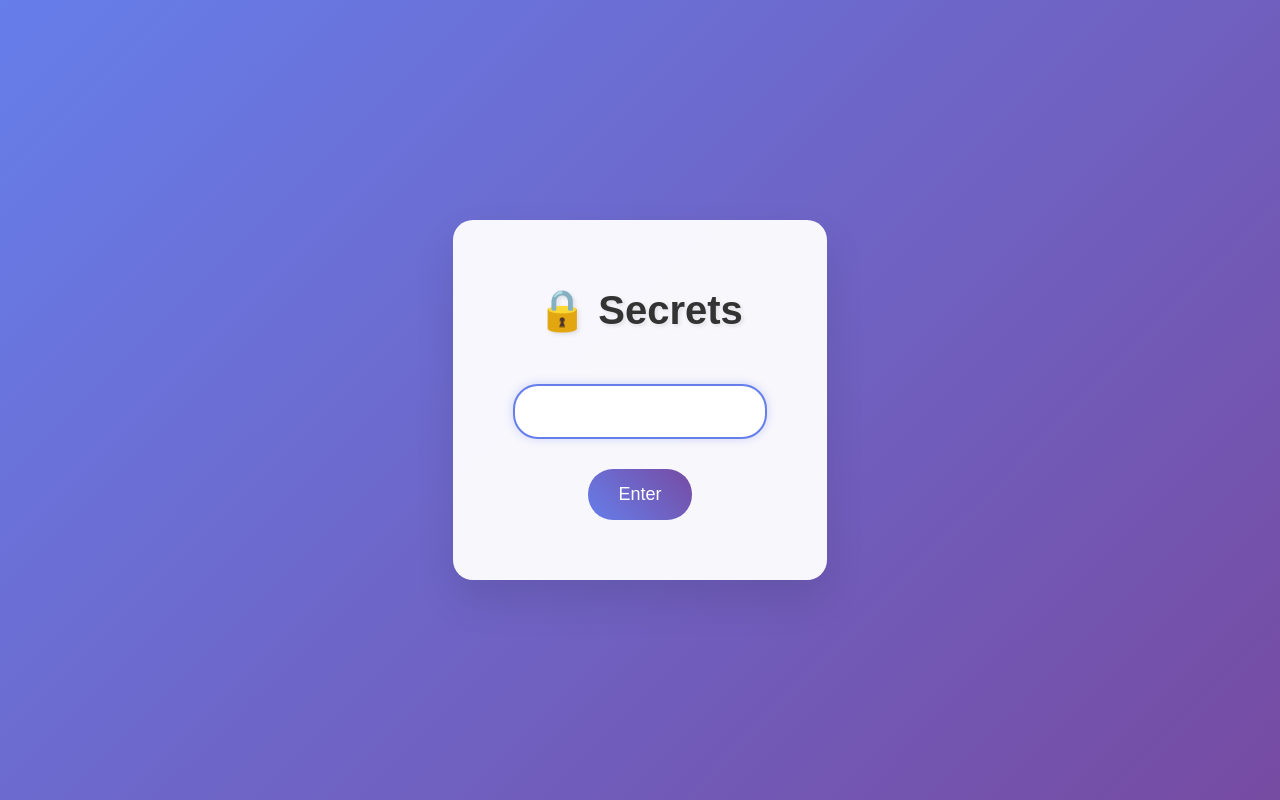
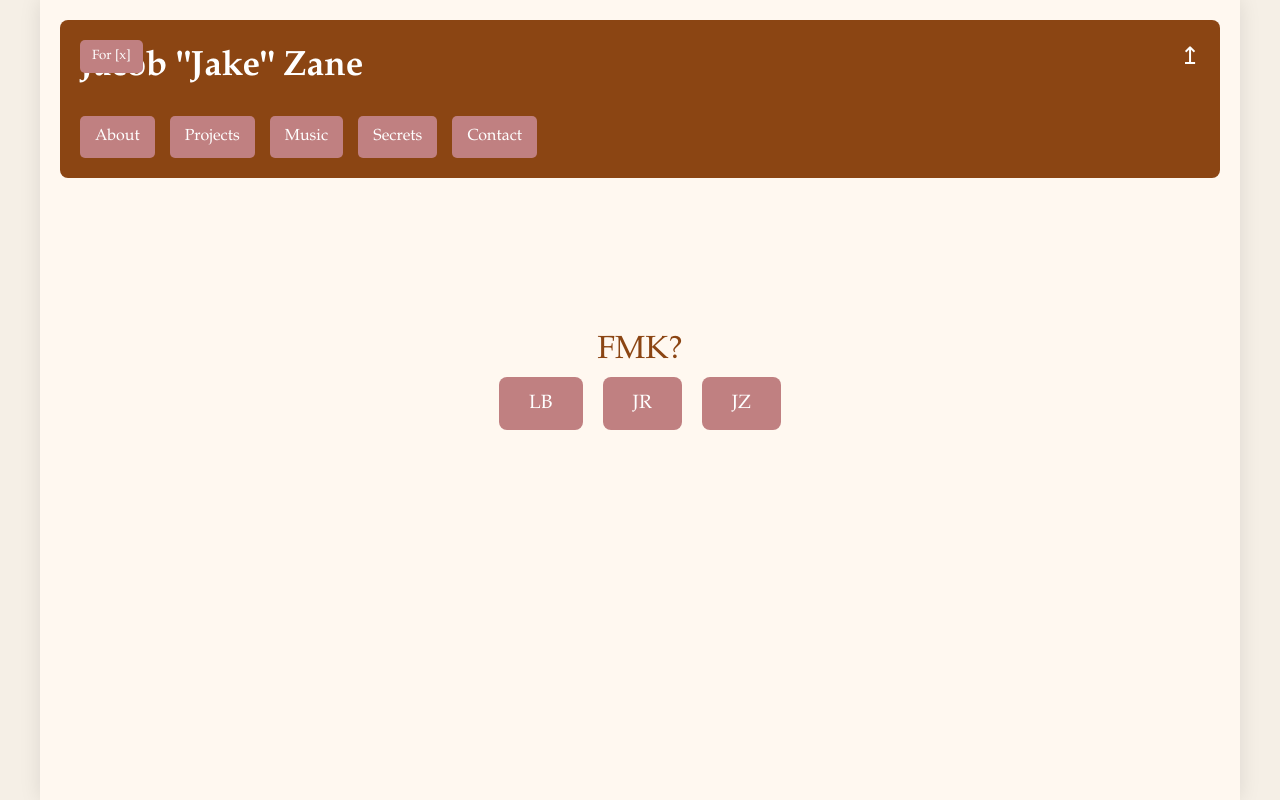
Before and after one commit to jzane8/jzane8.github.io, a PHP site: page /secrets.html in a window 1280 px wide. Run offline with PHP 8.4, Linux system fonts and the light colour scheme.

Commit message:
merge_clean

```diff
--- a/contact.html
+++ b/contact.html
@@ -15,6 +15,7 @@
             </a>
           </h2>
           <div id = "hidearrow" onclick="hideIntro()">&#8613;</div>
+          <button id="theme-switcher">For [x]</button>
 
           <div class = "sidebar">
             <div class = "sidebar-tab" id = "about">
--- a/css/jakestyle.css
+++ b/css/jakestyle.css
@@ -1,10 +1,25 @@
 /* Global Styles & Variables */
 :root {
-  --primary-bg: #AFEEEE; /* Pale Turquoise */
-  --content-bg: #F0FFFF; /* Off-white/Light Cyan */
-  --header-bg: #008080; /* Dark Teal */
-  --sidebar-tab-bg: #20B2AA; /* Light Sea Green */
-  --sidebar-tab-hover-bg: #48D1CC; /* Medium Turquoise */
+  /* Default Romantic Theme */
+  --primary-bg: #F5EFE6; /* Aged Paper */
+  --content-bg: #FFF8F0; /* Cream */
+  --header-bg: #8B4513; /* SaddleBrown/Leather */
+  --sidebar-tab-bg: #C08081; /* Muted Rose */
+  --sidebar-tab-hover-bg: #D291BC; /* Pastel Violet */
+  --text-color: #3a241d;
+  --link-color: #8B4513;
+  --link-hover-color: #A0522D;
+  --border-color: #C08081;
+  --font-family: 'Garamond', 'Times New Roman', serif;
+}
+
+body.theme-turquoise {
+  /* Pale Turquoise Theme */
+  --primary-bg: #AFEEEE;
+  --content-bg: #F0FFFF;
+  --header-bg: #008080;
+  --sidebar-tab-bg: #20B2AA;
+  --sidebar-tab-hover-bg: #48D1CC;
   --text-color: #333;
   --link-color: #008080;
   --link-hover-color: #004d4d;
@@ -23,6 +38,7 @@ body {
   background-color: var(--primary-bg);
   color: var(--text-color);
   line-height: 1.6;
+  transition: background-color 0.5s, color 0.5s;
 }
 
 /* Typography */
@@ -91,6 +107,7 @@ ol li {
   background-color: var(--content-bg);
   box-shadow: 0 0 20px rgba(0, 0, 0, 0.1);
   min-height: 100vh;
+  transition: background-color 0.5s;
 }
 
 .intro {
@@ -159,6 +176,25 @@ ol li {
 
 .intro.minimized #hidearrow {
   transform: rotate(180deg);
+}
+
+/* Theme Switcher */
+#theme-switcher {
+  position: absolute;
+  top: 20px;
+  left: 20px;
+  background-color: var(--sidebar-tab-bg);
+  color: white;
+  border: none;
+  padding: 8px 12px;
+  border-radius: 5px;
+  cursor: pointer;
+  font-family: var(--font-family);
+  transition: background-color 0.3s ease;
+}
+
+#theme-switcher:hover {
+  background-color: var(--sidebar-tab-hover-bg);
 }
 
 /* Sidebar */
@@ -422,6 +458,91 @@ ol li {
   margin-right: 10px;
 }
 
+/* Password Protected Section */
+.password-protected-section {
+  display: flex;
+  flex-direction: column;
+  align-items: center;
+  justify-content: center;
+  height: 400px; /* Adjust as needed */
+  text-align: center;
+}
+
+.password-prompt {
+  font-size: 2em;
+  margin-bottom: 20px;
+  color: var(--header-bg);
+  font-family: var(--font-family);
+}
+
+.password-buttons {
+  display: flex;
+  gap: 20px;
+  margin-bottom: 30px;
+}
+
+.password-button {
+  background-color: var(--sidebar-tab-bg);
+  color: white;
+  border: none;
+  padding: 15px 30px;
+  border-radius: 8px;
+  font-size: 1.2em;
+  cursor: pointer;
+  transition: background-color 0.3s ease, transform 0.3s ease;
+  font-family: var(--font-family);
+}
+
+.password-button:hover {
+  background-color: var(--sidebar-tab-hover-bg);
+  transform: translateY(-3px);
+}
+
+.animation-area {
+  width: 100px;
+  height: 90px;
+  background: transparent;
+  position: relative;
+  margin: 0 auto;
+  transform: scale(0);
+  opacity: 0;
+  transition: transform 0.5s ease-in-out, opacity 0.5s ease-in-out;
+  z-index: 2;
+}
+.animation-area.heart-animate {
+  opacity: 1;
+  transform: scale(2);
+}
+.animation-area .heart {
+  position: absolute;
+  top: 10px;
+  left: 10px;
+  width: 80px;
+  height: 70px;
+  background: #FF69B4;
+  transform: rotate(-45deg);
+  border-radius: 40px 40px 0 0;
+  z-index: 2;
+  box-shadow: 0 0 30px 10px #FFB6C1;
+}
+.animation-area .heart:after,
+.animation-area .heart:before {
+  content: "";
+  position: absolute;
+  width: 80px;
+  height: 70px;
+  background: #FF69B4;
+  border-radius: 40px 40px 0 0;
+}
+.animation-area .heart:before {
+  left: -40px;
+  top: 0;
+}
+.animation-area .heart:after {
+  top: -40px;
+  left: 0;
+}
+
 /* Responsive Design */
 @media (max-width: 768px) {
   .wrap {
--- a/esports.html
+++ b/esports.html
@@ -15,6 +15,7 @@
           </a>
         </h2>
         <div id = "hidearrow" onclick="hideIntro()">&#8613;</div>
+        <button id="theme-switcher">For [x]</button>
 
         <div class = "sidebar">
           <div class = "sidebar-tab" id = "about">
--- a/header.html
+++ b/header.html
@@ -1,3 +1,6 @@
 <link rel="stylesheet" href="css/jakestyle.css">
 <script src="https://ajax.googleapis.com/ajax/libs/jquery/3.7.1/jquery.min.js"></script>
 <script src="js/jakescript.js"></script>
+
+<!-- Theme Switcher Button -->
+<button id="theme-switcher" style="position: absolute; top: 20px; right: 40px; z-index: 1000;">Switch Theme</button>
--- a/index.html
+++ b/index.html
@@ -14,6 +14,7 @@
           </a>
         </h2>
         <div id = "hidearrow" onclick="hideIntro()">&#8613;</div>
+        <button id="theme-switcher">For [x]</button>
 
         <div class = "sidebar">
           <div class = "sidebar-tab" id = "about">
--- a/music.html
+++ b/music.html
@@ -15,6 +15,7 @@
           </a>
         </h2>
         <div id = "hidearrow" onclick="hideIntro()">&#8613;</div>
+        <button id="theme-switcher">For [x]</button>
 
         <div class = "sidebar">
           <div class = "sidebar-tab" id = "about">
--- a/projects.html
+++ b/projects.html
@@ -14,6 +14,7 @@
           </a>
         </h2>
         <div id = "hidearrow" onclick="hideIntro()">&#8613;</div>
+        <button id="theme-switcher">For [x]</button>
 
         <div class = "sidebar">
           <div class = "sidebar-tab" id = "about">
--- a/secrets.html
+++ b/secrets.html
@@ -1,486 +1,53 @@
-<!DOCTYPE html>
-<html lang="en">
+<HTML>
   <head>
-    <meta charset="UTF-8">
-    <meta name="viewport" content="width=device-width, initial-scale=1.0">
-    <title>Secrets</title>
-    <style>
-        body {
-            margin: 0;
-            padding: 0;
-            background: linear-gradient(135deg, #667eea 0%, #764ba2 100%);
-            font-family: 'Arial', sans-serif;
-            display: flex;
-            justify-content: center;
-            align-items: center;
-            min-height: 100vh;
-            /* overflow: hidden; */
-        }
-
-        .password-container {
-            background: rgba(255, 255, 255, 0.95);
-            padding: 40px;
-            border-radius: 20px;
-            box-shadow: 0 20px 40px rgba(0, 0, 0, 0.1);
-            text-align: center;
-            backdrop-filter: blur(10px);
-        }
-
-        .password-container h1 {
-            color: #333;
-            margin-bottom: 30px;
-            font-size: 2.5em;
-            text-shadow: 2px 2px 4px rgba(0, 0, 0, 0.1);
-        }
-
-        .password-input {
-            padding: 15px 25px;
-            font-size: 18px;
-            border: 2px solid #ddd;
-            border-radius: 25px;
-            width: 200px;
-            margin: 20px;
-            text-align: center;
-            transition: all 0.3s ease;
-        }
-
-        .password-input:focus {
-            outline: none;
-            border-color: #667eea;
-            box-shadow: 0 0 10px rgba(102, 126, 234, 0.3);
-        }
-
-        .password-btn {
-            padding: 15px 30px;
-            font-size: 18px;
-            background: linear-gradient(45deg, #667eea, #764ba2);
-            color: white;
-            border: none;
-            border-radius: 25px;
-            cursor: pointer;
-            transition: all 0.3s ease;
-            margin: 10px;
-        }
-
-        .password-btn:hover {
-            transform: translateY(-2px);
-            box-shadow: 0 10px 20px rgba(0, 0, 0, 0.2);
-        }
-
-        .game-container {
-            display: none;
-            text-align: center;
-            width: 100%;
-            height: 100vh;
-            background: linear-gradient(to bottom, #87CEEB 0%, #98FB98 100%);
-            position: relative;
-            /* overflow: hidden; */
-        }
-
-        #gameCanvas {
-            border: 3px solid #333;
-            border-radius: 10px;
-            box-shadow: 0 10px 30px rgba(0, 0, 0, 0.3);
-            background: linear-gradient(to bottom, #87CEEB 0%, #98FB98 70%, #90EE90 100%);
-        }
-
-        .game-ui {
-            position: absolute;
-            top: 20px;
-            left: 50%;
-            transform: translateX(-50%);
-            color: #333;
-            font-size: 24px;
-            font-weight: bold;
-            text-shadow: 2px 2px 4px rgba(255, 255, 255, 0.8);
-            z-index: 10;
-        }
-
-        .game-controls {
-            position: absolute;
-            bottom: 20px;
-            left: 50%;
-            transform: translateX(-50%);
-            color: #333;
-            font-size: 18px;
-            text-shadow: 1px 1px 2px rgba(255, 255, 255, 0.8);
-        }
-
-        .error-message {
-            color: #ff4757;
-            margin-top: 10px;
-            font-size: 16px;
-        }
-
-        .game-over {
-            position: absolute;
-            top: 50%;
-            left: 50%;
-            transform: translate(-50%, -50%);
-            background: rgba(255, 255, 255, 0.95);
-            padding: 30px;
-            border-radius: 15px;
-            box-shadow: 0 10px 30px rgba(0, 0, 0, 0.3);
-            text-align: center;
-            display: none;
-            z-index: 20;
-        }
-
-        .restart-btn {
-            padding: 10px 20px;
-            font-size: 16px;
-            background: #667eea;
-            color: white;
-            border: none;
-            border-radius: 20px;
-            cursor: pointer;
-            margin-top: 15px;
-            transition: all 0.3s ease;
-        }
-
-        .restart-btn:hover {
-            background: #764ba2;
-            transform: translateY(-2px);
-        }
-    </style>
+      <title>Jake Zane - Secrets</title>
+      <link rel="stylesheet" href="css/jakestyle.css">
+      <script src="https://ajax.googleapis.com/ajax/libs/jquery/3.7.1/jquery.min.js"></script>
+      <script src="js/jakescript.js"></script>
   </head>
   <body>
-    <div class="password-container" id="passwordContainer">
-        <h1>🔒 Secrets</h1>
-        <input type="password" id="passwordInput" class="password-input" placeholder="">
-        <br>
-        <button onclick="checkPassword()" class="password-btn">Enter</button>
-        <div id="errorMessage" class="error-message"></div>
+    <div class = "wrap">
+      <div class = "intro" id = "intro">
+        <h2>
+          <a href = "index.html">
+          <b> Jacob "Jake" Zane </b>
+          </a>
+        </h2>
+        <div id = "hidearrow" onclick="hideIntro()">&#8613;</div>
+        <button id="theme-switcher">For [x]</button>
+
+        <div class = "sidebar">
+          <div class = "sidebar-tab" id = "about">
+            <a href = "index.html"> About </a>
           </div>
-
-    <div class="game-container" id="gameContainer">
-        <div class="game-ui">
-            <div>Score: <span id="score">0</span></div>
-            <div>High Score: <span id="highScore">0</span></div>
+          <div class = "sidebar-tab" id = "projects">
+            <a href = "projects.html"> Projects </a>
           </div>
-        <canvas id="gameCanvas" width="800" height="400"></canvas>
-        <div class="game-controls">
-            Press SPACEBAR to jump! Avoid the colorful balls!
+          <div class = "sidebar-tab" id = "music">
+            <a href = "music.html"> Music </a>
           </div>
-        <div class="game-over" id="gameOver">
-            <h2>Game Over!</h2>
-            <p>Final Score: <span id="finalScore">0</span></p>
-            <button onclick="restartGame()" class="restart-btn">Play Again</button>
+          <div class = "sidebar-tab" id = "secrets">
+            <a href = "secrets.html"> Secrets </a>
+          </div>
+          <div class = "sidebar-tab" id = "contact">
+            <a href = "contact.html"> Contact </a>
+          </div>
         </div>
       </div>
 
-    <script>
-        // Password protection
-        function checkPassword() {
-            const password = document.getElementById('passwordInput').value;
-
-            if (password !== 'tng') {
-                useStickFigure = true;
-            } else {
-                useStickFigure = false;
-            }
-
-            document.getElementById('passwordContainer').style.display = 'none';
-            document.getElementById('gameContainer').style.display = 'block';
-            initGame();
-        }
-
-        // Allow Enter key to submit password
-        document.getElementById('passwordInput').addEventListener('keypress', function(e) {
-            if (e.key === 'Enter') {
-                checkPassword();
-            }
-        });
-
-        // Game variables
-        let useStickFigure = false;
-        let canvas, ctx;
-        let gameRunning = false;
-        let score = 0;
-        let highScore = parseInt(localStorage.getItem('ballStepperHighScore')) || 0;
-        let gameSpeed = 2;
-        let lastTime = 0;
-        let animationId = null;
-
-        // Player object
-        const player = {
-            x: 100,
-            y: 300,
-            width: 40,
-            height: 80,
-            velY: 0,
-            jumping: false,
-            grounded: false,
-            color: '#FF1493' // Deep pink for the woman
-        };
-
-        // Obstacles array
-        let obstacles = [];
-        let obstacleSpawnTimer = 0;
-        const obstacleSpawnRate = 1500; // milliseconds
-
-        // Ball colors
-        const ballColors = ['#FF6B6B', '#4ECDC4', '#45B7D1', '#96CEB4', '#FFEAA7', '#DDA0DD', '#98D8C8', '#F7DC6F'];
-
-function initGame() {
-  canvas = document.getElementById('gameCanvas');
-  ctx = canvas.getContext('2d');
-
-  // Set high score display
-  document.getElementById('highScore').textContent = highScore;
-
-  // Reset game state
-  resetGame();
-  gameLoop();
-  console.log('Game initialized');
-}
-
-        function resetGame() {
-            score = 0;
-            gameSpeed = 2;
-            obstacles = [];
-            obstacleSpawnTimer = 0;
-            player.x = 100;
-            player.y = 300;
-            player.velY = 0;
-            player.jumping = false;
-            player.grounded = true; // Player starts on ground
-            gameRunning = true;
-            lastTime = 0; // Reset timing
-            document.getElementById('gameOver').style.display = 'none';
-            document.getElementById('score').textContent = score;
-        }
-
-function gameLoop(currentTime) {
-  if (!gameRunning) {
-    if (animationId) {
-      cancelAnimationFrame(animationId);
-      animationId = null;
-    }
-    return;
-  }
-
-  const deltaTime = currentTime - lastTime;
-  lastTime = currentTime;
-
-  update(deltaTime);
-  draw();
-
-  animationId = requestAnimationFrame(gameLoop);
-  console.log('Game loop running');
-}
-
-        function update(deltaTime) {
-            // Update player physics
-            if (player.jumping) {
-                player.velY += 0.8; // gravity
-                player.y += player.velY;
-
-                if (player.y >= 300) { // ground level
-                    player.y = 300;
-                    player.velY = 0;
-                    player.jumping = false;
-                    player.grounded = true;
-                }
-            }
-
-            // Spawn obstacles
-            obstacleSpawnTimer += deltaTime;
-            if (obstacleSpawnTimer >= obstacleSpawnRate) {
-                spawnObstacle();
-                obstacleSpawnTimer = 0;
-            }
-
-            // Update obstacles
-            for (let i = obstacles.length - 1; i >= 0; i--) {
-                obstacles[i].x -= gameSpeed;
-
-                // Remove obstacles that are off screen
-                if (obstacles[i].x + obstacles[i].width < 0) {
-                    obstacles.splice(i, 1);
-                    score += 10;
-                    document.getElementById('score').textContent = score;
-
-                    // Increase game speed gradually
-                    if (score % 100 === 0) {
-                        gameSpeed += 0.5;
-                    }
-                }
-            }
-
-            // Check collisions
-            for (let i = obstacles.length - 1; i >= 0; i--) {
-                const obstacle = obstacles[i];
-                if (isColliding(player, obstacle)) {
-                    if (obstacle.isRainbow) {
-                        score += 50;
-                        document.getElementById('score').textContent = score;
-                        obstacles.splice(i, 1);
-                    } else {
-                        gameOver();
-                        return;
-                    }
-                }
-            }
-        }
-
-        function draw() {
-            // Clear canvas
-            ctx.clearRect(0, 0, canvas.width, canvas.height);
-
-            // Draw ground
-            ctx.fillStyle = '#8B4513';
-            ctx.fillRect(0, 380, canvas.width, 20);
-
-            // Draw player (tall woman in heels)
-            drawPlayer();
-
-            // Draw obstacles (colorful balls)
-            for (let obstacle of obstacles) {
-                drawBall(obstacle);
-            }
-        }
-
-function drawPlayer() {
-    if (useStickFigure) {
-        // Draw an 8-bit stick figure
-        ctx.fillStyle = '#000'; // Black color for stick figure
-
-        // Head
-        ctx.beginPath();
-        ctx.arc(player.x + 20, player.y + 10, 10, 0, 2 * Math.PI);
-        ctx.fill();
-
-        // Body
-        ctx.fillRect(player.x + 19, player.y + 20, 2, 40);
-
-        // Legs
-        ctx.fillRect(player.x + 10, player.y + 60, 10, 2);
-        ctx.fillRect(player.x + 20, player.y + 60, 10, 2);
-
-        // Arms
-        ctx.fillRect(player.x + 10, player.y + 30, 20, 2);
-    } else {
-        // Draw the original detailed player
-        ctx.fillStyle = player.color;
-
-        // Body
-        ctx.fillRect(player.x + 10, player.y + 20, 20, 40);
-
-        // Head
-        ctx.beginPath();
-        ctx.arc(player.x + 20, player.y + 10, 10, 0, 2 * Math.PI);
-        ctx.fill();
-
-        // Legs
-        ctx.fillRect(player.x + 12, player.y + 60, 6, 20);
-        ctx.fillRect(player.x + 22, player.y + 60, 6, 20);
-
-        // Heels
-        ctx.fillStyle = '#000';
-        ctx.fillRect(player.x + 10, player.y + 75, 10, 5);
-        ctx.fillRect(player.x + 20, player.y + 75, 10, 5);
-
-        // Arms
-        ctx.fillStyle = player.color;
-        ctx.fillRect(player.x + 5, player.y + 25, 8, 3);
-        ctx.fillRect(player.x + 27, player.y + 25, 8, 3);
-
-        // Add details for a more feminine appearance
-        ctx.fillStyle = '#FF69B4'; // Hot pink for dress
-        ctx.fillRect(player.x + 10, player.y + 20, 20, 30); // Dress
-        ctx.fillStyle = '#FFD700'; // Gold for accessories
-        ctx.fillRect(player.x + 15, player.y + 15, 10, 5); // Hat
-    }
-}
-
-        function drawBall(obstacle) {
-            if (obstacle.isRainbow) {
-                const gradient = ctx.createLinearGradient(obstacle.x, obstacle.y, obstacle.x + obstacle.width, obstacle.y + obstacle.height);
-                gradient.addColorStop(0, 'red');
-                gradient.addColorStop(1 / 6, 'orange');
-                gradient.addColorStop(2 / 6, 'yellow');
-                gradient.addColorStop(3 / 6, 'green');
-                gradient.addColorStop(4 / 6, 'blue');
-                gradient.addColorStop(5 / 6, 'indigo');
-                gradient.addColorStop(1, 'violet');
-                ctx.fillStyle = gradient;
-            } else {
-                ctx.fillStyle = obstacle.color;
-            }
-
-            ctx.beginPath();
-            ctx.arc(obstacle.x + obstacle.width/2, obstacle.y + obstacle.height/2, obstacle.width/2, 0, 2 * Math.PI);
-            ctx.fill();
-
-            // Add shine effect
-            ctx.fillStyle = 'rgba(255, 255, 255, 0.3)';
-            ctx.beginPath();
-            ctx.arc(obstacle.x + obstacle.width/2 - 5, obstacle.y + obstacle.height/2 - 5, obstacle.width/4, 0, 2 * Math.PI);
-            ctx.fill();
-        }
-
-function spawnObstacle() {
-    const size = Math.random() * 30 + 20; // Random size between 20-50
-    const isRainbow = Math.random() < 0.1; // 10% chance of being a rainbow ball
-    const color = isRainbow ? 'rainbow' : ballColors[Math.floor(Math.random() * ballColors.length)];
-
-    obstacles.push({
-        x: canvas.width,
-        y: 380 - size,
-        width: size,
-        height: size,
-        color: color,
-        isRainbow: isRainbow
-    });
-}
-
-        function isColliding(rect1, rect2) {
-            return rect1.x < rect2.x + rect2.width &&
-                   rect1.x + rect1.width > rect2.x &&
-                   rect1.y < rect2.y + rect2.height &&
-                   rect1.y + rect1.height > rect2.y;
-        }
-
-        function jump() {
-            if (player.grounded && !player.jumping) {
-                player.velY = -15;
-                player.jumping = true;
-                player.grounded = false;
-            }
-        }
-
-        function gameOver() {
-            gameRunning = false;
-
-            // Update high score
-            if (score > highScore) {
-                highScore = score;
-                localStorage.setItem('ballStepperHighScore', highScore);
-                document.getElementById('highScore').textContent = highScore;
-            }
-
-            document.getElementById('finalScore').textContent = score;
-            document.getElementById('gameOver').style.display = 'block';
-        }
-
-        function restartGame() {
-            resetGame();
-            gameLoop();
-        }
-
-        // Keyboard controls
-        document.addEventListener('keydown', function(e) {
-            if (e.code === 'Space' && gameRunning) {
-                e.preventDefault();
-                jump();
-            }
-        });
-
-        // Focus on password input when page loads
-        window.onload = function() {
-            document.getElementById('passwordInput').focus();
-        };
-    </script>
+      <div class = "body">
+        <div class="password-protected-section">
+          <p class="password-prompt">FMK?</p>
+          <div class="password-buttons">
+            <button class="password-button" data-key="LB">LB</button>
+            <button class="password-button" data-key="JR">JR</button>
+            <button class="password-button" data-key="JZ">JZ</button>
+          </div>
+          <div class="animation-area">
+            <div class="heart" style="display:none"></div>
+          </div>
+        </div>
+      </div>
+    </div>
   </body>
-</html>
+</HTML>
--- a/transparenc.html
+++ b/transparenc.html
@@ -14,6 +14,7 @@
           </a>
         </h2>
         <div id = "hidearrow" onclick="hideIntro()">&#8613;</div>
+        <button id="theme-switcher">For [x]</button>
 
         <div class = "sidebar">
           <div class = "sidebar-tab" id = "about">
```
Also changed, not shown: js/jakescript.js (+82 -1 lines). Lines whose indentation alone changed are shown as unchanged.
